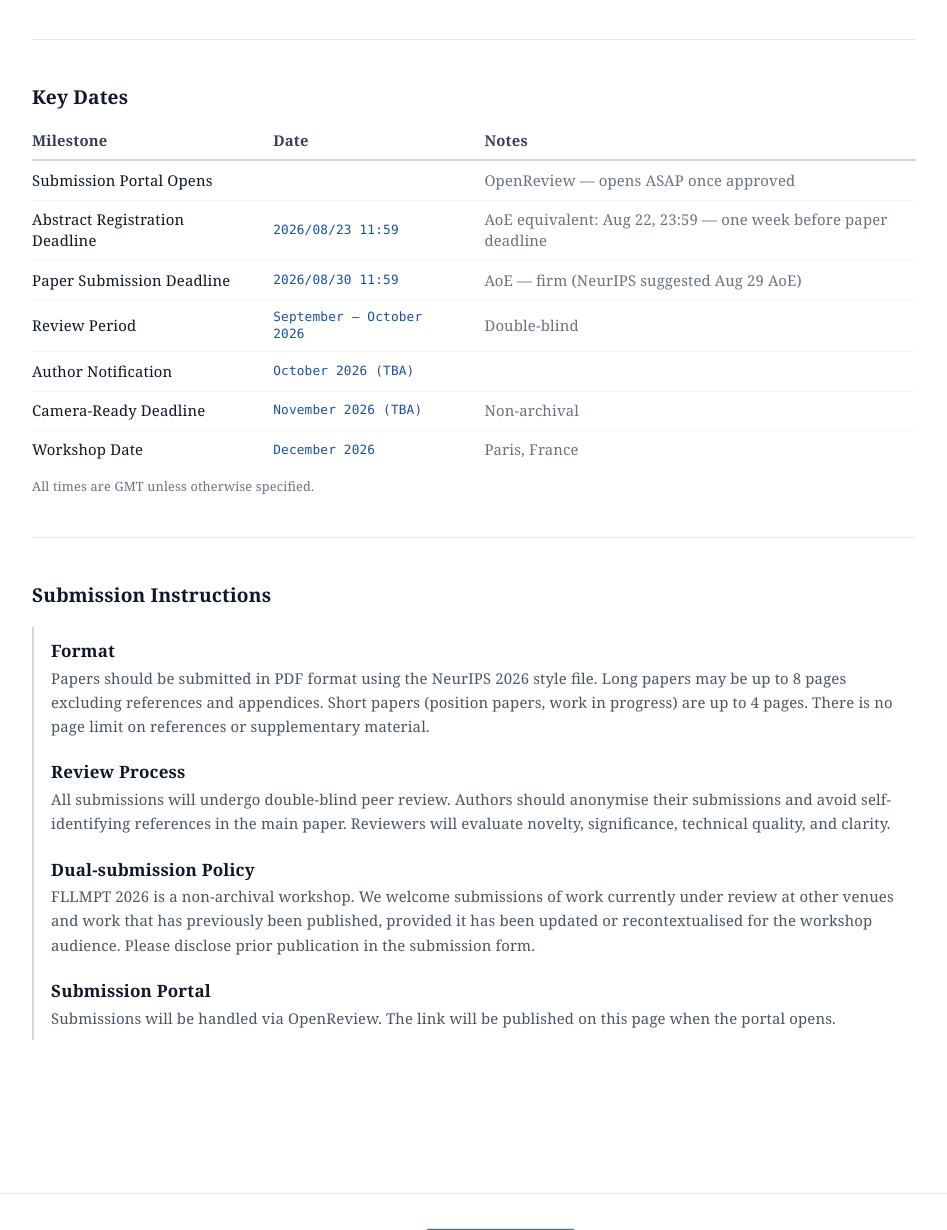
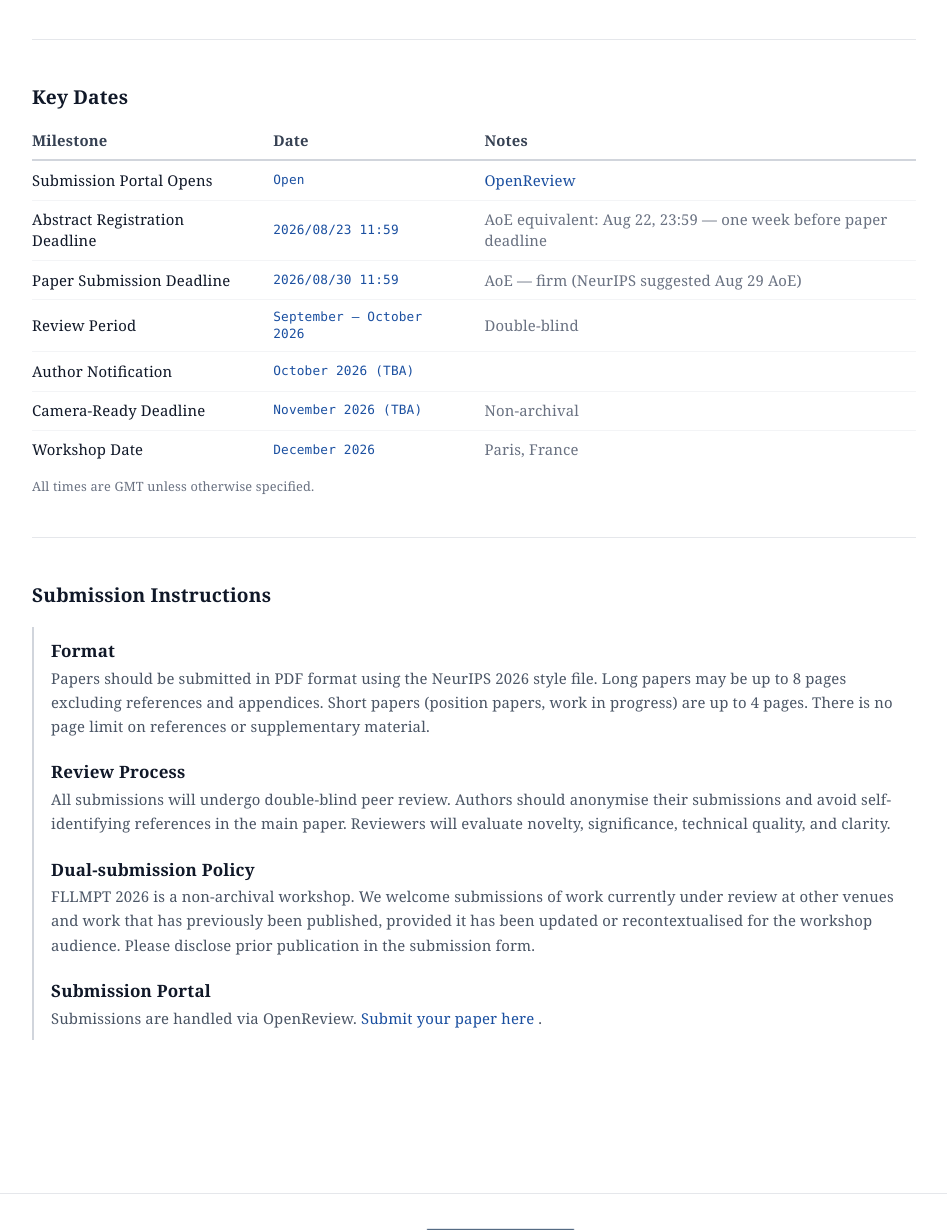
Before and after one commit to JDIXON-2/WorkshopSite, an Astro site: page /call in a window 1280 px wide. Shown: the part 1385-2615 px from the top of the page, without its empty margins (166-1113 px from the left). Built offline with nearby package versions, Linux system fonts and the light colour scheme; Astro itself is replaced by a stand-in of ours.

Commit message:
submission open!

```diff
--- a/src/pages/call.astro
+++ b/src/pages/call.astro
@@ -90,18 +90,20 @@
         </thead>
         <tbody class="divide-y divide-gray-100 dark:divide-gray-800">
           {[
-            { milestone: 'Submission Portal Opens',        date: '',                         notes: 'OpenReview — opens ASAP once approved' },
+            { milestone: 'Submission Portal Opens',        date: 'Open',                     notes: 'OpenReview', link: 'https://openreview.net/group?id=NeurIPS.cc/2026/Workshop/FLLMPT#tab-recent-activity' },
             { milestone: 'Abstract Registration Deadline', date: '2026/08/23 11:59',         notes: 'AoE equivalent: Aug 22, 23:59 — one week before paper deadline' },
             { milestone: 'Paper Submission Deadline',      date: '2026/08/30 11:59',         notes: 'AoE — firm (NeurIPS suggested Aug 29 AoE)' },
             { milestone: 'Review Period',                  date: 'September – October 2026', notes: 'Double-blind' },
             { milestone: 'Author Notification',            date: 'October 2026 (TBA)',       notes: '' },
             { milestone: 'Camera-Ready Deadline',          date: 'November 2026 (TBA)',      notes: 'Non-archival' },
             { milestone: 'Workshop Date',                  date: 'December 2026',            notes: 'Paris, France' },
-          ].map(({ milestone, date, notes }) => (
+          ].map(({ milestone, date, notes, link }) => (
             <tr>
               <td class="py-2 pr-8 font-medium text-gray-900 dark:text-gray-100">{milestone}</td>
               <td class="py-2 pr-8 text-indigo-600 dark:text-indigo-400 font-mono text-xs">{date}</td>
-              <td class="py-2 text-gray-500 dark:text-gray-400">{notes}</td>
+              <td class="py-2 text-gray-500 dark:text-gray-400">
+                {link ? <a href={link} target="_blank" rel="noopener noreferrer" class="text-indigo-600 dark:text-indigo-400 hover:underline">{notes}</a> : notes}
+              </td>
             </tr>
           ))}
         </tbody>
@@ -129,12 +131,23 @@
         },
         {
           title: 'Submission Portal',
-          body: 'Submissions will be handled via OpenReview. The link will be published on this page when the portal opens.',
+          body: 'Submissions are handled via OpenReview.',
+          link: 'https://openreview.net/group?id=NeurIPS.cc/2026/Workshop/FLLMPT#tab-recent-activity',
         },
-      ].map(({ title, body }) => (
+      ].map(({ title, body, link }) => (
         <div class="border-l-2 border-gray-300 dark:border-gray-600 pl-4 py-2.5">
           <h3 class="font-semibold text-gray-900 dark:text-gray-100">{title}</h3>
-          <p class="text-sm text-gray-600 dark:text-gray-300 leading-relaxed mt-0.5">{body}</p>
+          <p class="text-sm text-gray-600 dark:text-gray-300 leading-relaxed mt-0.5">
+            {body}
+            {link && (
+              <>
+                {' '}
+                <a href={link} target="_blank" rel="noopener noreferrer" class="text-indigo-600 dark:text-indigo-400 hover:underline">
+                  Submit your paper here
+                </a>.
+              </>
+            )}
+          </p>
         </div>
       ))}
     </div>
--- a/src/pages/index.astro
+++ b/src/pages/index.astro
@@ -32,9 +32,9 @@
       <a href={`${base}/call/`} class="inline-flex items-center gap-1 border border-gray-900 dark:border-gray-100 text-gray-900 dark:text-gray-100 px-4 py-1.5 hover:bg-gray-900 dark:hover:bg-gray-100 hover:text-white dark:hover:text-gray-900 transition-colors">
         Call for Papers &rarr;
       </a>
-      <button disabled aria-disabled="true" class="inline-flex items-center gap-1 border border-gray-200 dark:border-gray-700 text-gray-400 dark:text-gray-600 px-4 py-1.5 cursor-not-allowed">
-        Submit on OpenReview · Imminent
-      </button>
+      <a href="https://openreview.net/group?id=NeurIPS.cc/2026/Workshop/FLLMPT#tab-recent-activity" target="_blank" rel="noopener noreferrer" class="inline-flex items-center gap-1 border border-gray-900 dark:border-gray-100 text-gray-900 dark:text-gray-100 px-4 py-1.5 hover:bg-gray-900 dark:hover:bg-gray-100 hover:text-white dark:hover:text-gray-900 transition-colors">
+        Submit on OpenReview &rarr;
+      </a>
       <a href={`${base}/speakers/`} class="inline-flex items-center gap-1 border border-gray-300 dark:border-gray-600 text-gray-600 dark:text-gray-400 px-4 py-1.5 hover:border-gray-600 dark:hover:border-gray-300 transition-colors">
         Invited Speakers
       </a>
```
Also changed, not shown: 2 other files.
